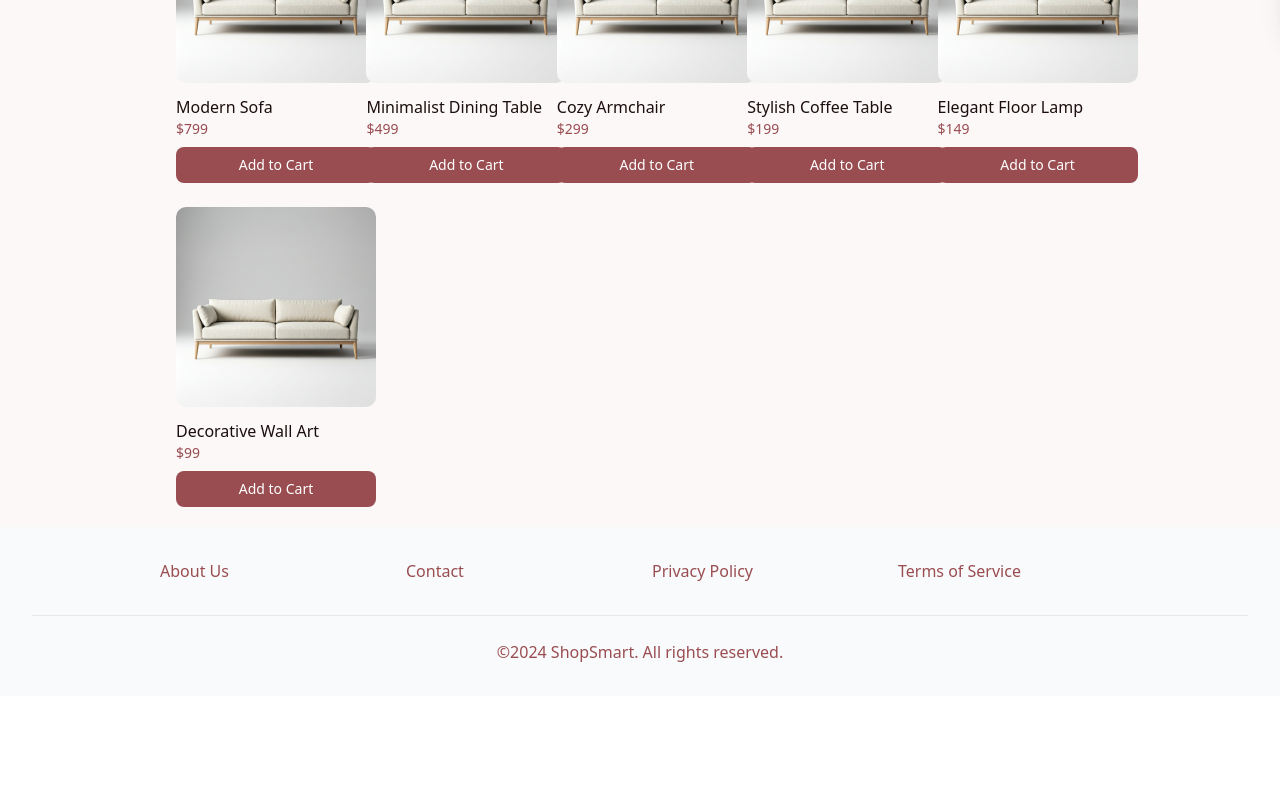
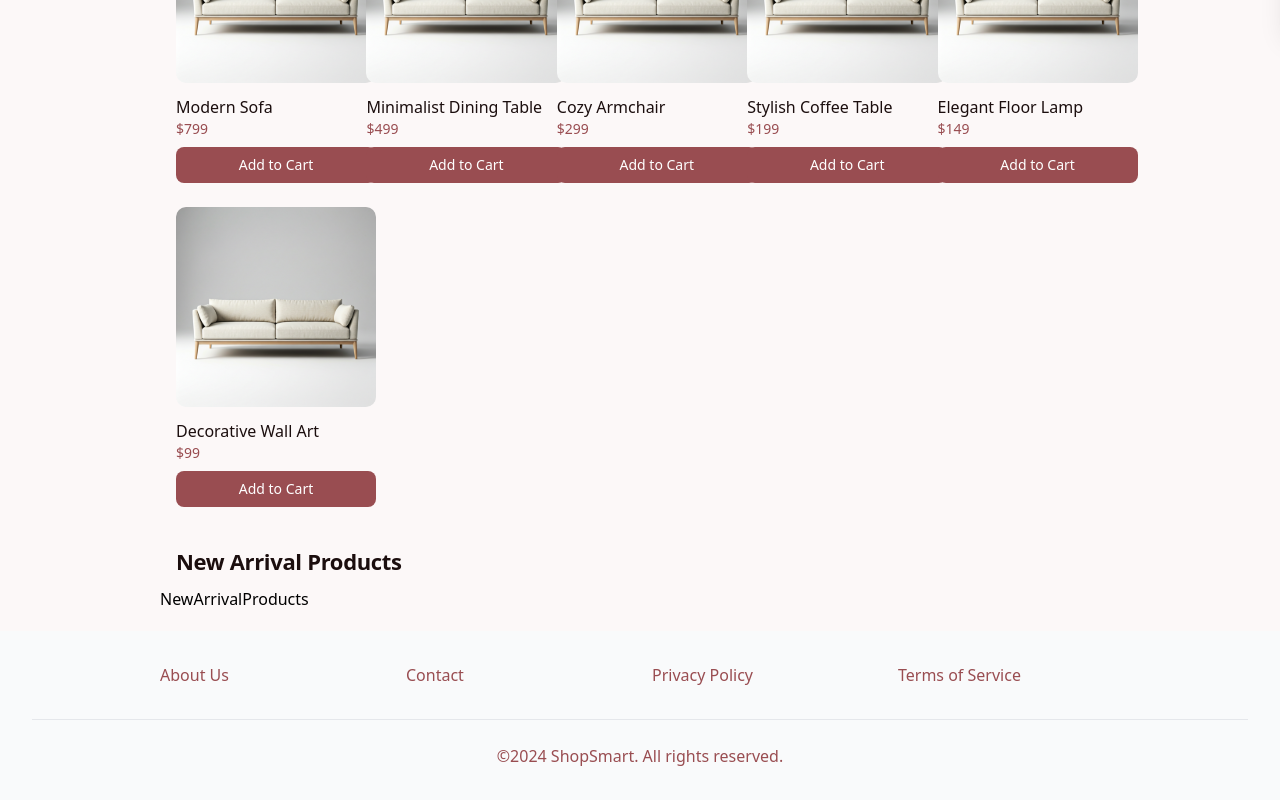
Before and after one commit to Moinulilm10/Qtech-Assignment, a React (Vite) app in the folder client/: page / in a window 1280 px wide. Shown: the part 774-1574 px from the top of the page. Before the commit the page ends 1470 px from the top, so only its background shows below. Built offline with nearby package versions, Linux system fonts and the light colour scheme.

Commit message:
feat: add NewArrivalProducts component and integrate into HomePage layout

```diff
--- /dev/null
+++ b/client/src/components/NewArrivalProducts.jsx
@@ -0,0 +1,5 @@
+const NewArrivalProducts = () => {
+  return <div>NewArrivalProducts</div>;
+};
+
+export default NewArrivalProducts;
--- a/client/src/pages/HomePage.jsx
+++ b/client/src/pages/HomePage.jsx
@@ -2,6 +2,7 @@ import FeaturedProducts from "../components/FeaturedProducts";
 import Footer from "../components/Footer";
 import HeroBanner from "../components/HeroBanner";
 import Navbar from "../components/Navbar";
+import NewArrivalProducts from "../components/NewArrivalProducts";
 
 const HomePage = () => {
   return (
@@ -20,6 +21,10 @@ const HomePage = () => {
               Featured Products
             </h2>
             <FeaturedProducts />
+            <h2 className="text-[#1b0e0e] text-lg sm:text-xl md:text-[22px] font-bold leading-tight tracking-[-0.015em] px-4 pb-3 pt-5 mt-5">
+              New Arrival Products
+            </h2>
+            <NewArrivalProducts />
           </div>
         </div>
         <Footer />
```
